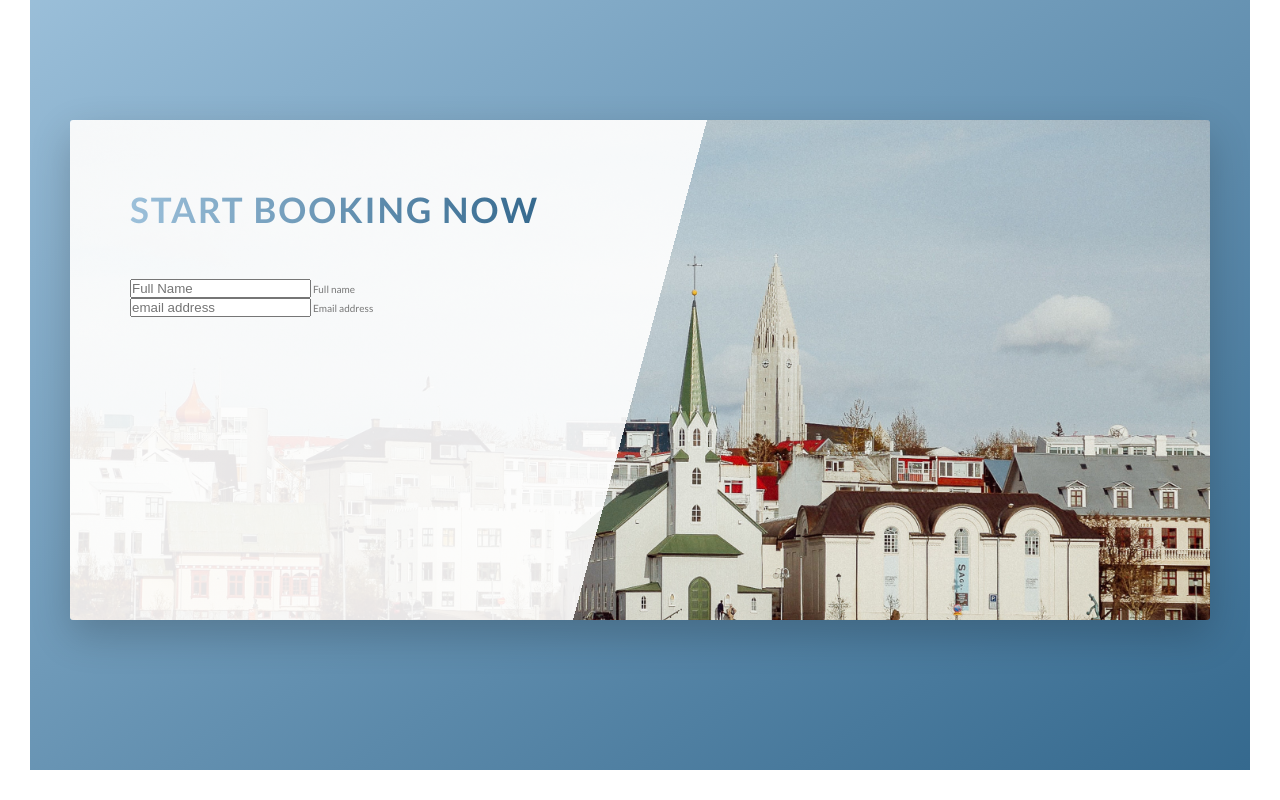
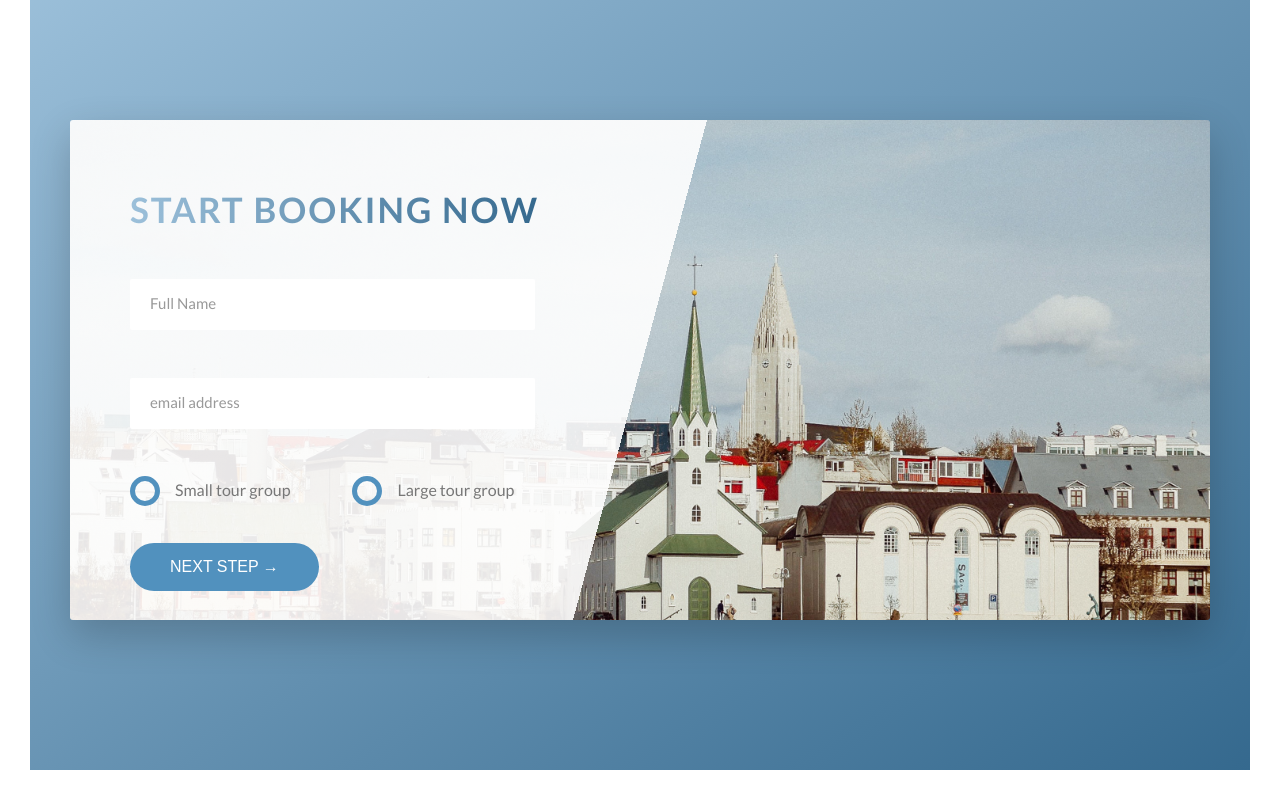
Before and after one commit to irenekochetkova/around_the_world, a website: page index.html in a window 1280 px wide. Shown: the part 4515-5315 px from the top of the page. Drawn offline with Linux system fonts and the light colour scheme.

Commit message:
created section book

```diff
--- a/index.html
+++ b/index.html
@@ -290,6 +290,29 @@
                   <input type="email" class="form_input" placeholder="email address" id="email" required>
                   <label for="email" class="form_label">Email address</label>
                 </div>
+
+                <div class="form_group u-margin-bottom-medium">
+                  <div class="form_radio-group">
+                    <input type="radio" class="form_radio-input" id="small" name="size">
+                      <label for="small" class="form_radio-label">
+                        <span class="form_radio-button"></span>
+                      Small tour group
+                      </label>
+                  </div>
+
+                  <div class="form_radio-group">
+                    <input type="radio" class="form_radio-input" id="large" name="size">
+                      <label for="large" class="form_radio-label">
+                        <span class="form_radio-button"></span>
+                        Large tour group
+                      </label>
+                  </div>
+                </div>
+
+                  <div class="form_group">
+                    <button class="btn btn--blue">Next step &rarr;</button>
+                  </div>
+
               </form>
             </div>
           </div>
--- a/sass/abstracts/_variables.scss
+++ b/sass/abstracts/_variables.scss
@@ -16,6 +16,7 @@ $color-grey-light-1: #f7f7f7;
 $color-grey-light-2: #eee;
 
 $color-grey-dark: #777;
+$color-grey-dark-2: #999;
 $color-white: #fff;
 $color-black: #000;
 
--- a/sass/base/_utilities.scss
+++ b/sass/base/_utilities.scss
@@ -1,23 +1,23 @@
 .u-center-text {
-  text-align: center;
+  text-align: center !important;
 }
 
 .u-margin-bottom-big {
-  margin-bottom: 8rem;
+  margin-bottom: 8rem !important;
 }
 
 .u-margin-bottom-small {
-  margin-bottom: 1.5rem;
+  margin-bottom: 1.5rem !important;
 }
 
 .u-margin-bottom-medium {
-  margin-bottom: 4rem;
+  margin-bottom: 4rem !important;
 }
 
 .u-margin-top-big {
-  margin-top: 8rem;
+  margin-top: 8rem !important;
 }
 
 .u-margin-top-huge {
-  margin-top: 10rem;
+  margin-top: 10rem !important;
 }
--- a/sass/components/_button.scss
+++ b/sass/components/_button.scss
@@ -1,4 +1,5 @@
 .btn {
+  &,
   &:link,
   &:visited {
     text-transform: uppercase;
@@ -9,6 +10,12 @@
     transition: all .2s;
     position: relative;
     font-size: $default-font-size;
+
+    // Change for <button> element
+    border: none;
+    cursor: pointer;
+
+
   }
 
   &:hover {
@@ -21,7 +28,9 @@
     }
   }
 
-  &:active {
+  &:active,
+  &:focus {
+    outline: none;
     transform: translateY(-1px);
     box-shadow: 0 .5rem 1rem rgba($color-black,.2);
   }
--- /dev/null
+++ b/sass/components/_form.scss
@@ -0,0 +1,102 @@
+.form {
+  &_group:not(:last-child) {
+    margin-bottom: 2rem;
+
+  }
+
+  &_input {
+    font-size: 1.5rem;
+    font-family: inherit;
+    color: inherit;
+    padding: 1.5rem 2rem;
+    border-radius: 2px;
+    background-color: rbga($color-white, .5);
+    border: none;
+    border-bottom: 3px solid transparent;
+    width: 90%;
+    display: block;
+    transition: all .3s;
+
+    &:focus {
+      outline: none;
+      box-shadow: 0 1rem 2rem rgba($color-black, .1);
+      border-bottom: 3px solid $color-primary;
+    }
+
+    &:focus:invalid {
+      border-bottom: 3px solid $color-secondary-dark;
+    }
+
+    &::-webkit-input-placeholder {
+      color: $color-grey-dark-2;
+    }
+  }
+
+
+
+
+
+
+
+  &_label {
+    font-size: 1.2rem;
+    font-weight: 700;
+    margin-left: 2rem;
+    margin-top: .7rem;
+    display: block;
+    transition: all .3s;
+  }
+
+  &_input:placeholder-shown + &_label {
+    opacity: 0;
+    visibility: hidden;
+    transform: translateY(-4rem);
+  }
+
+  &_radio-group {
+    width: 49%;
+    display: inline-block;
+  }
+
+  &_radio-input {
+    display: none;
+  }
+
+  &_radio-label {
+    font-size: $default-font-size;
+    cursor: pointer;
+    position: relative;
+    padding-left: 4.5rem;
+  }
+
+  &_radio-button {
+    height: 3rem;
+    width: 3rem;
+    border: 5px solid $color-primary;
+    border-radius: 50%;
+    display: inline-block;
+    position: absolute;
+    left: 0;
+    top: -.4rem;
+
+
+    &::after {
+      content: "";
+      display: block;
+      height: 1.3rem;
+      width: 1.3rem;
+      border-radius: 50%;
+      position: absolute;
+      top: 50%;
+      left: 50%;
+      transform: translate(-50%, -50%);
+      background-color: $color-primary;
+      opacity: 0;
+      transition: opacity .2s;
+    }
+  }
+
+  &_radio-input:checked ~ &_radio-label &_radio-button::after {
+    opacity: 1;
+  }
+}
--- a/sass/main.scss
+++ b/sass/main.scss
@@ -13,6 +13,7 @@
 @import "components/feature-box";
 @import "components/card";
 @import "components/story";
+@import "components/form";
 
 
 @import "layout/grid";
```
Also changed, not shown: css/style.css, sass/pages/_home.scss (line endings or trailing spaces).
